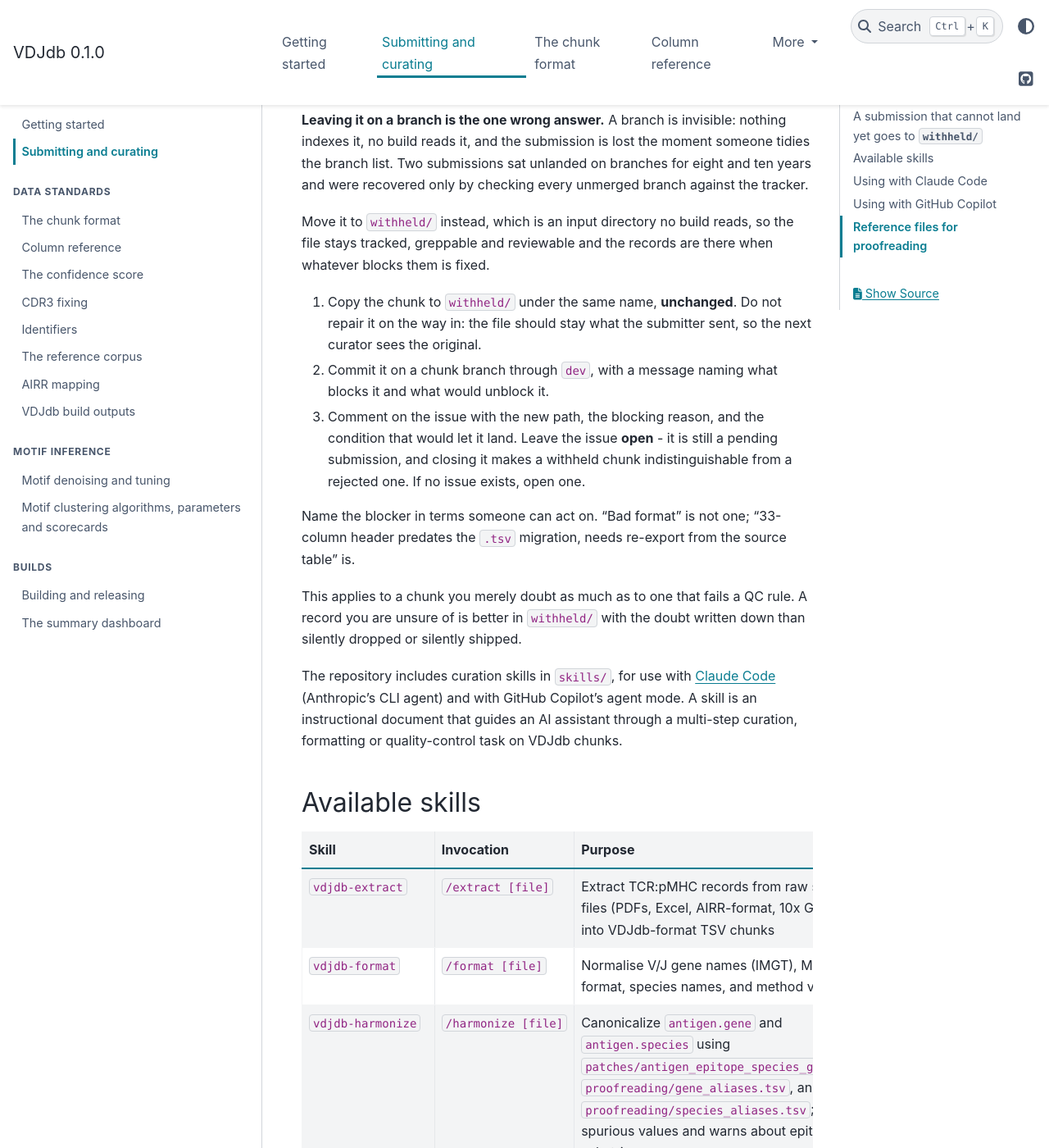
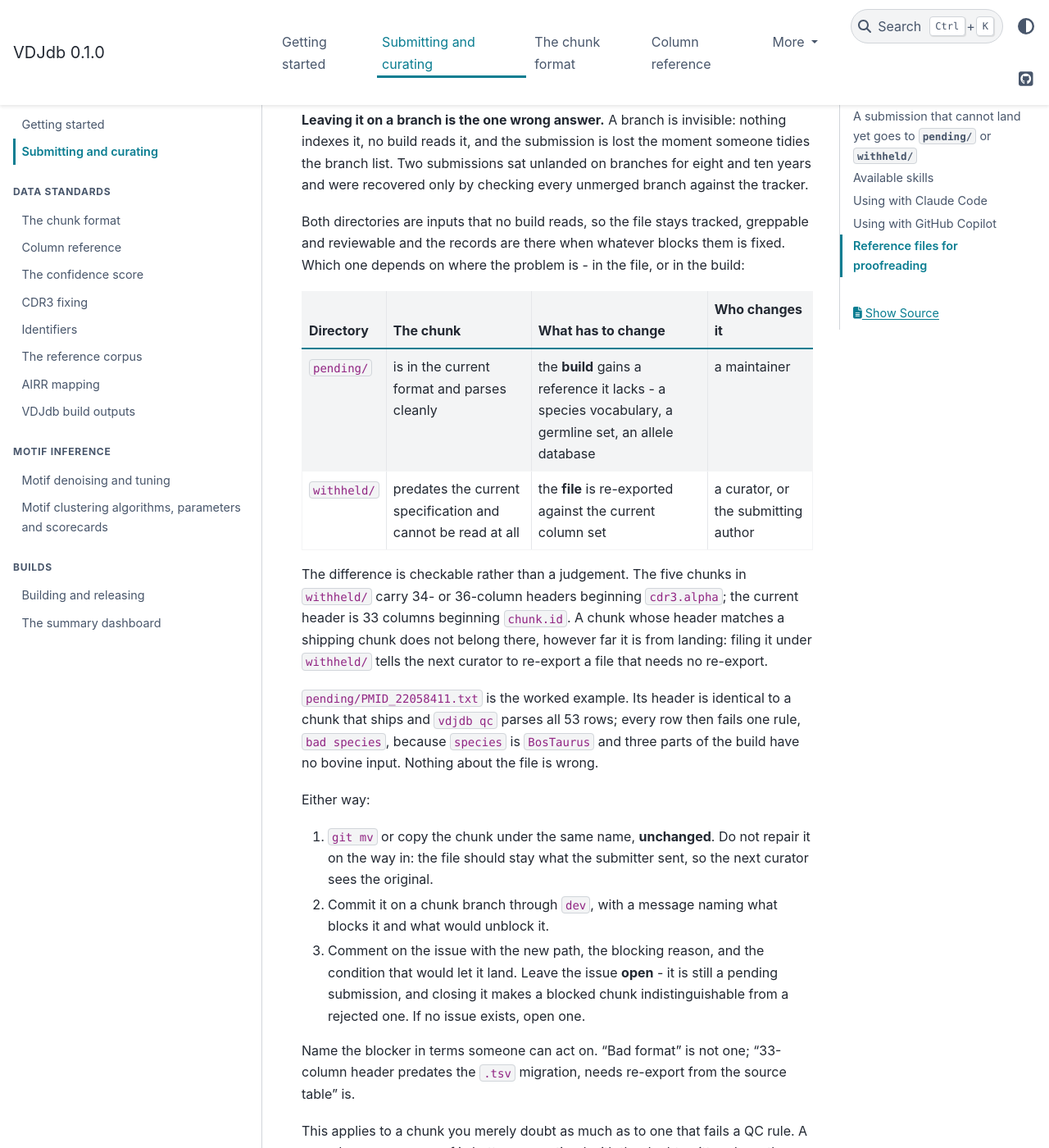
Before and after one commit to antigenomics/vdjdb-db, a Sphinx documentation site: the page built from docs/submission.md, in a window 1280 px wide and 1400 px high, scrolled down 1544 px. Shown: the whole window at 82% size. Built offline with Sphinx 7.4.7 and the PyData theme 0.15.4, drawn with Linux system fonts in a browser that asks for light colours; some of the changed text lies outside the part shown.

Commit message:
Move PMID:22058411 to pending/: the file is fine, the build is not ready
`withheld/PMID_22058411.txt` -> `pending/PMID_22058411.txt`, 53 rows, content
byte-identical. No chunk in `chunks/` changes, so the build reads the same 230
files and produces the same 192,793 records.

Filing it under `withheld/` was a category error. `withheld/` holds submissions
that predate the current specification: its five chunks have 34- or 36-column
headers beginning `cdr3.alpha`, which the reader cannot parse at all, so nobody
can assess the records until the file is re-exported. `PMID_22058411.txt` has
the current 33-column header beginning `chunk.id`, identical to a chunk that
ships, and `vdjdb qc` parses all 53 rows. Nothing about the file is wrong.

What blocks it is the build: every row fails one rule, `bad species`, because
`species` is `BosTaurus` and three parts have no bovine input - `junction.py`
carries models for human and mouse only, arda has no bovine germline, and
`mhc_status` checks IPD-IMGT/HLA, which has no BoLA. That is a maintainer's
job, not the submitter's, and the distinction is what the directory now
records: `pending/` means the build has to change, `withheld/` means the file
does.

Two tests, because nothing in the repository named either directory before and
`chunk_files()` is the only thing keeping them out of the build:

- a quarantined chunk cannot reach the build. `chunk_files()` reads one
  directory non-recursively; a later `rglob("PMID_*.txt")` would pull these in
  silently, and this bovine chunk would enter carrying a species no part of the
  build handles.
- the two directories hold different formats. Asserted against the real files:
  every chunk in `pending/` matches the shipping header, every chunk in
  `withheld/` does not. Verified to fail by copying the bovine chunk into
  `withheld/`.

Issue #47 stays open. `docs/submission.md` and `CLAUDE.md` carry the rule for
choosing between the two directories.

Co-Authored-By: Claude Opus 5 <noreply@anthropic.com>

```diff
--- a/docs/submission.md
+++ b/docs/submission.md
@@ -24,7 +24,7 @@ An [XLS template](https://raw.githubusercontent.com/antigenomics/vdjdb-db/master
 
 > **CAUTION** Check that nothing is corrupted on import from the XLS template: ``x/X`` frequencies turned into dates, bad encoding, and similar. The format of every field is pre-set to *text* to prevent this.
 
-## A submission that cannot land yet goes to `withheld/`
+## A submission that cannot land yet goes to `pending/` or `withheld/`
 
 Not every chunk can land when it arrives. It may be in a format that predates the current
 specification, carry a species or a nomenclature the build has no germline or allele reference for, or
@@ -35,23 +35,40 @@ reads it, and the submission is lost the moment someone tidies the branch list.
 unlanded on branches for eight and ten years and were recovered only by checking every unmerged branch
 against the tracker.
 
-Move it to `withheld/` instead, which is an input directory no build reads, so the file stays tracked,
-greppable and reviewable and the records are there when whatever blocks them is fixed.
+Both directories are inputs that no build reads, so the file stays tracked, greppable and reviewable
+and the records are there when whatever blocks them is fixed. Which one depends on where the problem
+is - in the file, or in the build:
 
-1. Copy the chunk to `withheld/` under the same name, **unchanged**. Do not repair it on the way in:
-   the file should stay what the submitter sent, so the next curator sees the original.
+| Directory | The chunk | What has to change | Who changes it |
+|---|---|---|---|
+| `pending/` | is in the current format and parses cleanly | the **build** gains a reference it lacks - a species vocabulary, a germline set, an allele database | a maintainer |
+| `withheld/` | predates the current specification and cannot be read at all | the **file** is re-exported against the current column set | a curator, or the submitting author |
+
+The difference is checkable rather than a judgement. The five chunks in `withheld/` carry 34- or
+36-column headers beginning `cdr3.alpha`; the current header is 33 columns beginning `chunk.id`. A
+chunk whose header matches a shipping chunk does not belong there, however far it is from landing:
+filing it under `withheld/` tells the next curator to re-export a file that needs no re-export.
+
+`pending/PMID_22058411.txt` is the worked example. Its header is identical to a chunk that ships and
+`vdjdb qc` parses all 53 rows; every row then fails one rule, `bad species`, because `species` is
+`BosTaurus` and three parts of the build have no bovine input. Nothing about the file is wrong.
+
+Either way:
+
+1. `git mv` or copy the chunk under the same name, **unchanged**. Do not repair it on the way in: the
+   file should stay what the submitter sent, so the next curator sees the original.
 2. Commit it on a chunk branch through `dev`, with a message naming what blocks it and what would
    unblock it.
 3. Comment on the issue with the new path, the blocking reason, and the condition that would let it
-   land. Leave the issue **open** - it is still a pending submission, and closing it makes a withheld
+   land. Leave the issue **open** - it is still a pending submission, and closing it makes a blocked
    chunk indistinguishable from a rejected one. If no issue exists, open one.
 
 Name the blocker in terms someone can act on. "Bad format" is not one; "33-column header predates the
 `.tsv` migration, needs re-export from the source table" is.
 
 This applies to a chunk you merely doubt as much as to one that fails a QC rule. A record you are
-unsure of is better in `withheld/` with the doubt written down than silently dropped or silently
-shipped.
+unsure of is better quarantined with the doubt written down than silently dropped or silently shipped.
+Use `pending/` when you expect it to land and `withheld/` when the file itself has to change first.
 
 The repository includes curation skills in `skills/`, for use with [Claude Code](https://claude.ai/code) (Anthropic's CLI agent) and with GitHub Copilot's agent mode. A skill is an instructional document that guides an AI assistant through a multi-step curation, formatting or quality-control task on VDJdb chunks.
 
```
Also changed, not shown: 3 other files.
